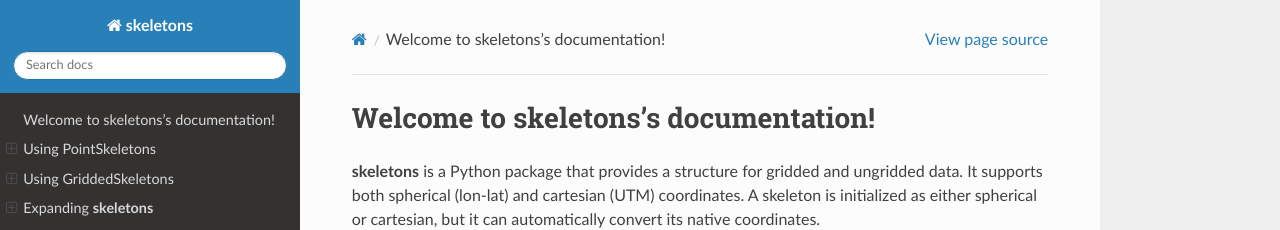
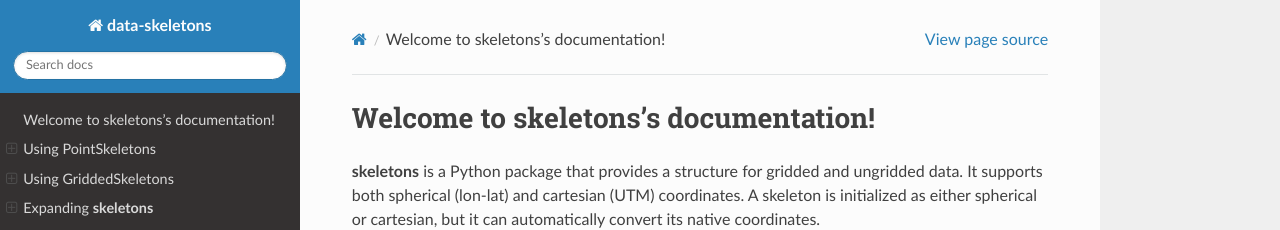
Before and after one commit to bjorkqvi/skeletons, a Sphinx documentation site: the page built from docs/index.rst, in a window 1280 px wide. Shown: the top 230 px of the page. Built offline with Sphinx 7.4.7 and the Read the Docs theme 2.0.0, drawn with Linux system fonts in a browser that asks for light colours.

Commit message:
Update conf.py

```diff
--- a/docs/conf.py
+++ b/docs/conf.py
@@ -17,7 +17,7 @@
 
 # -- Project information -----------------------------------------------------
 
-project = 'skeletons'
+project = 'data-skeletons'
 copyright = '2023, Jan-Victor Björkqvist (janvb@met.no)'
 author = 'Jan-Victor Björkqvist'
 
```
